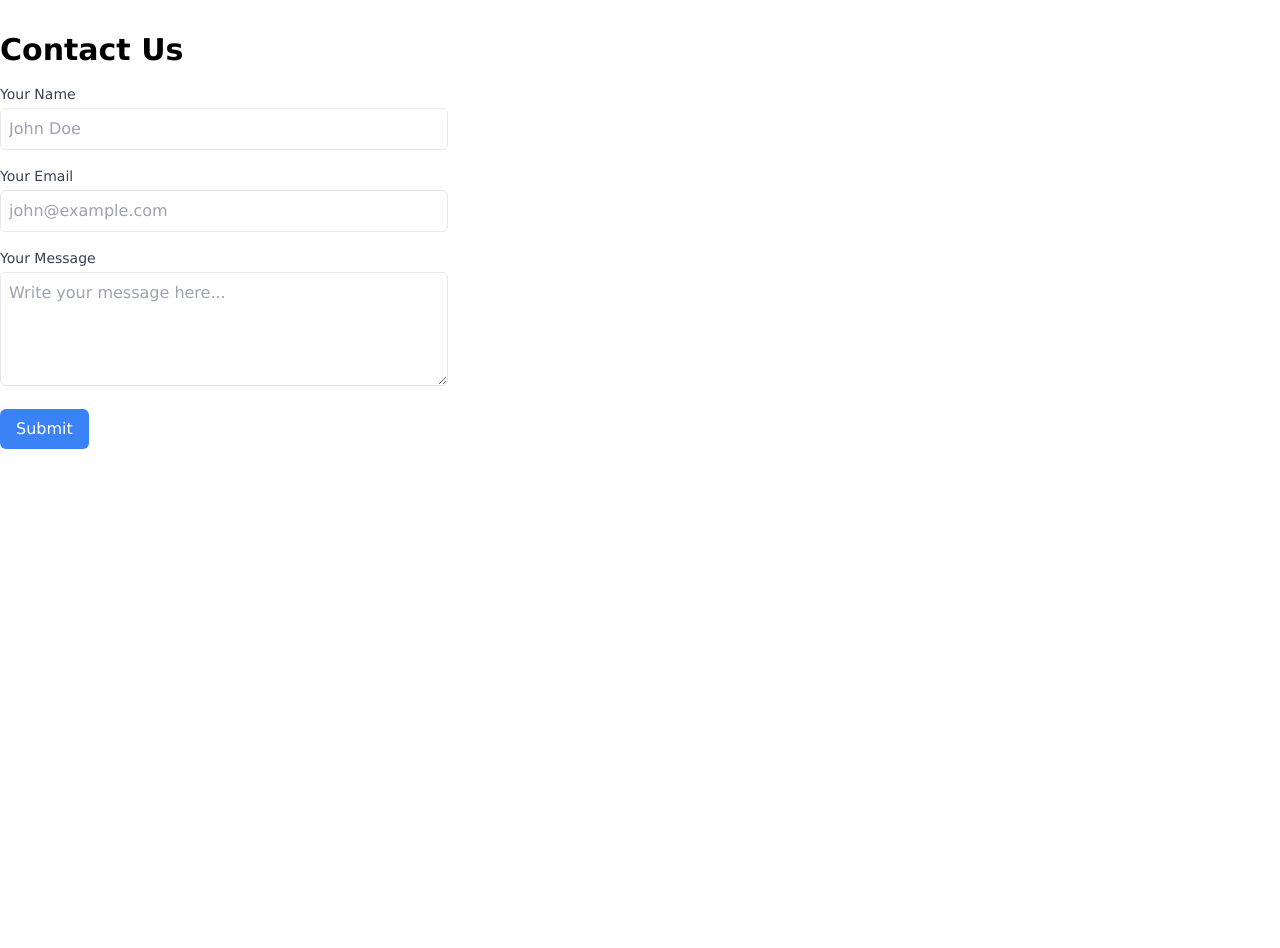
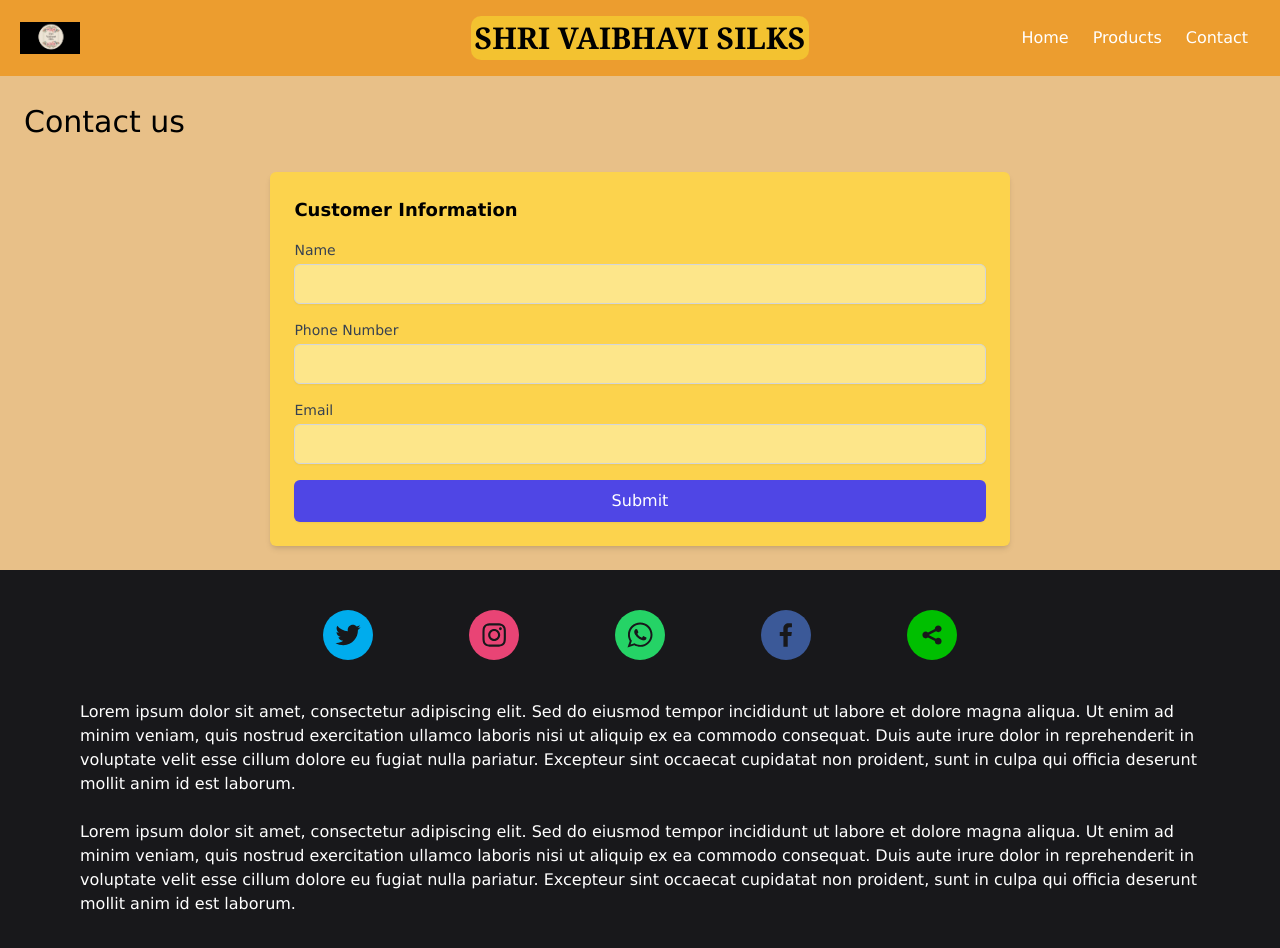
Before and after one commit to Vinodkumarreddy1978/KanchiSarees, a React (Create React App) app: page /contact in a window 1280 px wide. Shown: the top 948 px of the page. Before the commit the page ends 800 px from the top, so only its background shows below. Built offline with nearby package versions, Linux system fonts and the light colour scheme.

Commit message:
updated contacts

```diff
--- a/package.json
+++ b/package.json
@@ -11,6 +11,7 @@
     "react-dom": "^18.2.0",
     "react-router-dom": "^6.22.1",
     "react-scripts": "^5.0.1",
+    "react-social-icons": "^6.14.0",
     "web-vitals": "^2.1.4"
   },
   "scripts": {
--- a/src/Main.js
+++ b/src/Main.js
@@ -7,8 +7,11 @@
 
 function GalleryItem({src}){
     return(
-        <div className='overflow-hidden lg:overflow-hidden border border-0 rounded-lg'>
-            <img src={src} alt={src} width='250rem' height='500px' className='border border-0 rounded-lg transition-transform duration-300 hover:scale-125 '/>
+        <div className='text-center m-10 rounded-md z-0'>
+            <div className='rounded-lg overflow-hidden block'>
+            <img src={src} alt={src}  className='border border-0 rounded-lg hover:scale-125 ease-in duration-500 cursor-pointer'/>
+
+            </div>
         </div>
     )
 }
@@ -35,8 +38,8 @@
                 </div>
 
             </div>
-            <div className='h-50 w-full bg-zinc-900'>
-
+            <div className='h-screen w-full bg-zinc-900 text-white p-10'>
+                {text}
             </div>
         </div>
     )
--- a/src/Nav.js
+++ b/src/Nav.js
@@ -12,7 +12,7 @@
     setIsOpen(!isOpen);
   };
   return (
-    <div className='fixed left-0 top-0 right-0 w-full'>
+    <div className='fixed left-0 top-0 right-0 w-full z-10'>
       <nav className="Nav p-4 flex justify-center relative items-center">
         <div className='absolute left-5 lg:block md:hidden sm:hidden Logo'>
           <Link to="/">
--- a/src/contact.js
+++ b/src/contact.js
@@ -1,59 +1,53 @@
 import React from 'react';
+import Nav from './Nav';
+import {Link} from 'react-router-dom'
+import { SocialIcon } from 'react-social-icons'
 
 const Contact = () => {
+  const text = "Lorem ipsum dolor sit amet, consectetur adipiscing elit. Sed do eiusmod tempor incididunt ut labore et dolore magna aliqua. Ut enim ad minim veniam, quis nostrud exercitation ullamco laboris nisi ut aliquip ex ea commodo consequat. Duis aute irure dolor in reprehenderit in voluptate velit esse cillum dolore eu fugiat nulla pariatur. Excepteur sint occaecat cupidatat non proident, sunt in culpa qui officia deserunt mollit anim id est laborum."
+
   return (
-    <div className="container mx-auto mt-8">
-      <h2 className="text-3xl font-bold mb-4">Contact Us</h2>
-      <form className="max-w-md">
-        <div className="mb-4">
-          <label htmlFor="name" className="text-sm font-medium text-gray-700 block">
-            Your Name
-          </label>
-          <input
-            type="text"
-            id="name"
-            name="name"
-            className="mt-1 p-2 w-full border rounded-md"
-            placeholder="John Doe"
-            required
-          />
+    <div className="w-full overflow-auto touch-auto Contact">
+      <Nav />
+      <div className=' w-full overflow-auto p-6'>
+        <h1 className='mt-20 text-3xl'>Contact us</h1>
+        <div class="lg:w-3/5 w-4/5 mx-auto mt-8 p-6 rounded-md shadow-md bg-amber-300">
+          <h2 class="text-lg font-semibold mb-4">Customer Information</h2>
+          <form>
+            <div class="mb-4">
+              <label for="name" class="block text-sm font-medium text-gray-700">Name</label>
+              <input type="text" id="name" name="name" class="mt-1 focus:ring-indigo-500 focus:border-indigo-500 block w-full shadow-sm sm:text-sm bg-amber-200 border border-gray-300 h-10 rounded-md" />
+            </div>
+            <div class="mb-4">
+              <label for="phone" class="block text-sm font-medium text-gray-700">Phone Number</label>
+              <input type="tel" id="phone" name="phone" class="mt-1 focus:ring-indigo-500 focus:border-indigo-500 block w-full shadow-sm sm:text-sm bg-amber-200 border border-gray-300 h-10 rounded-md" />
+            </div>
+            <div class="mb-4">
+              <label for="email" class="block text-sm font-medium text-gray-700">Email</label>
+              <input type="email" id="email" name="email" class="mt-1 focus:ring-indigo-500 focus:border-indigo-500 block w-full shadow-sm sm:text-sm bg-amber-200 border border-gray-300 h-10 rounded-md" />
+            </div>
+            <div>
+              <button type="submit" class="w-full flex justify-center py-2 px-4 border border-transparent rounded-md shadow-sm text-white bg-indigo-600 hover:bg-indigo-700 focus:outline-none focus:ring-2 focus:ring-offset-2 focus:ring-indigo-500">
+                <Link to="/">Submit</Link>
+              </button>
+            </div>
+          </form>
         </div>
-
-        <div className="mb-4">
-          <label htmlFor="email" className="text-sm font-medium text-gray-700 block">
-            Your Email
-          </label>
-          <input
-            type="email"
-            id="email"
-            name="email"
-            className="mt-1 p-2 w-full border rounded-md"
-            placeholder="john@example.com"
-            required
-          />
+      </div>
+      <div className='ConatctFooter w-full bg-zinc-900 flex flex-col h-4/5 justify-center items-center p-10'>
+        <div className='flex flex-row gap-24'>
+          <SocialIcon url='https://twitter.com' className=' hover:animate-pulse' />
+          <SocialIcon url='https://instagram.com' className=' hover:animate-pulse' />
+          <SocialIcon url='https://whatsapp.com' className=' hover:animate-pulse' />
+          <SocialIcon url='https://facebook.com' className=' hover:animate-pulse' />
+          <SocialIcon url='https://threads.com' className=' hover:animate-pulse' />
         </div>
-
-        <div className="mb-4">
-          <label htmlFor="message" className="text-sm font-medium text-gray-700 block">
-            Your Message
-          </label>
-          <textarea
-            id="message"
-            name="message"
-            rows="4"
-            className="mt-1 p-2 w-full border rounded-md"
-            placeholder="Write your message here..."
-            required
-          ></textarea>
+        <div className='w-full bg-zinc-900 text-white p-10 mb-24'>
+            {text}<br />
+            <br />
+            {text}
         </div>
-
-        <button
-          type="submit"
-          className="bg-blue-500 hover:bg-blue-600 text-white py-2 px-4 rounded-md"
-        >
-          Submit
-        </button>
-      </form>
+      </div>
     </div>
   );
 };
--- a/src/index.css
+++ b/src/index.css
@@ -6,6 +6,7 @@
 }
 
 .App {
+  background-color: rgb(232, 192, 136);
   background-color: linear-gradient(right, #ff0000, #00ff00);
   scroll-behavior: smooth;
 }
@@ -31,3 +32,7 @@
   background-color: rgb(232, 192, 136);
   position: static;
 }
+.Contact{
+  background-color: rgb(232, 192, 136);
+
+}
--- a/src/products.js
+++ b/src/products.js
@@ -14,9 +14,9 @@
 
 const ProductCard = ({ name, rating, price, imageUrl }) => {
   return (
-    <div className="max-w-sm rounded overflow-hidden shadow-lg cursor-pointer">
+    <div className="max-w-sm rounded overflow-hidden shadow-lg cursor-pointer z-0">
         <div className='overflow-hidden flex'>
-      <img src={imageUrl} alt={name} className="w-full h-80 object-cover transition-transform hover:scale-110" />
+      <img src={imageUrl} alt={name} className="w-full h-80 object-cover transition-transform transition-all duration-500 hover:scale-125" />
       </div>
       <div className="px-6 py-4">
     <div className="font-bold text-xl mb-2">{name}</div>
```
Also changed, not shown: 1 other file (tests, documents, lock files or other folders).
